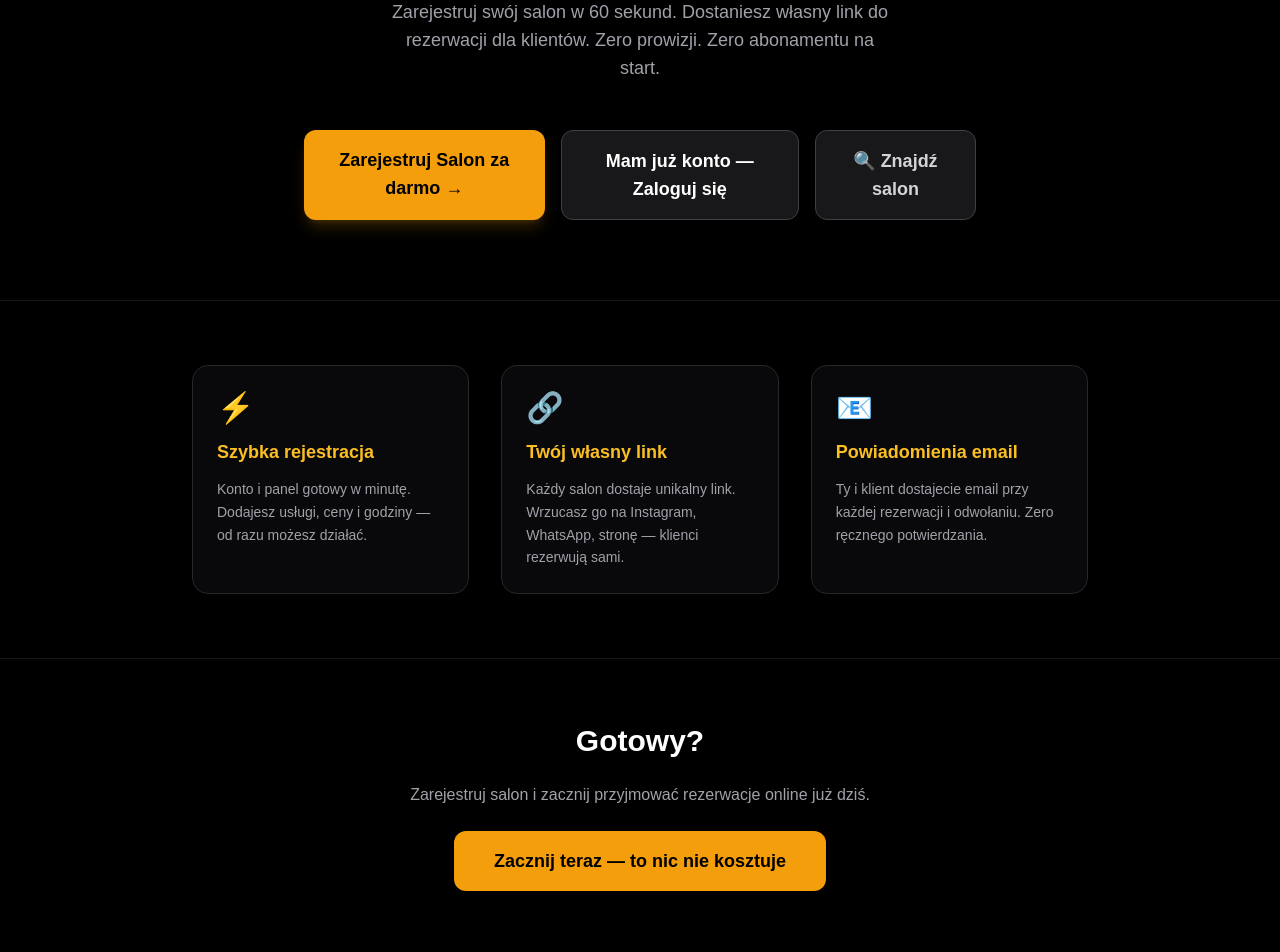
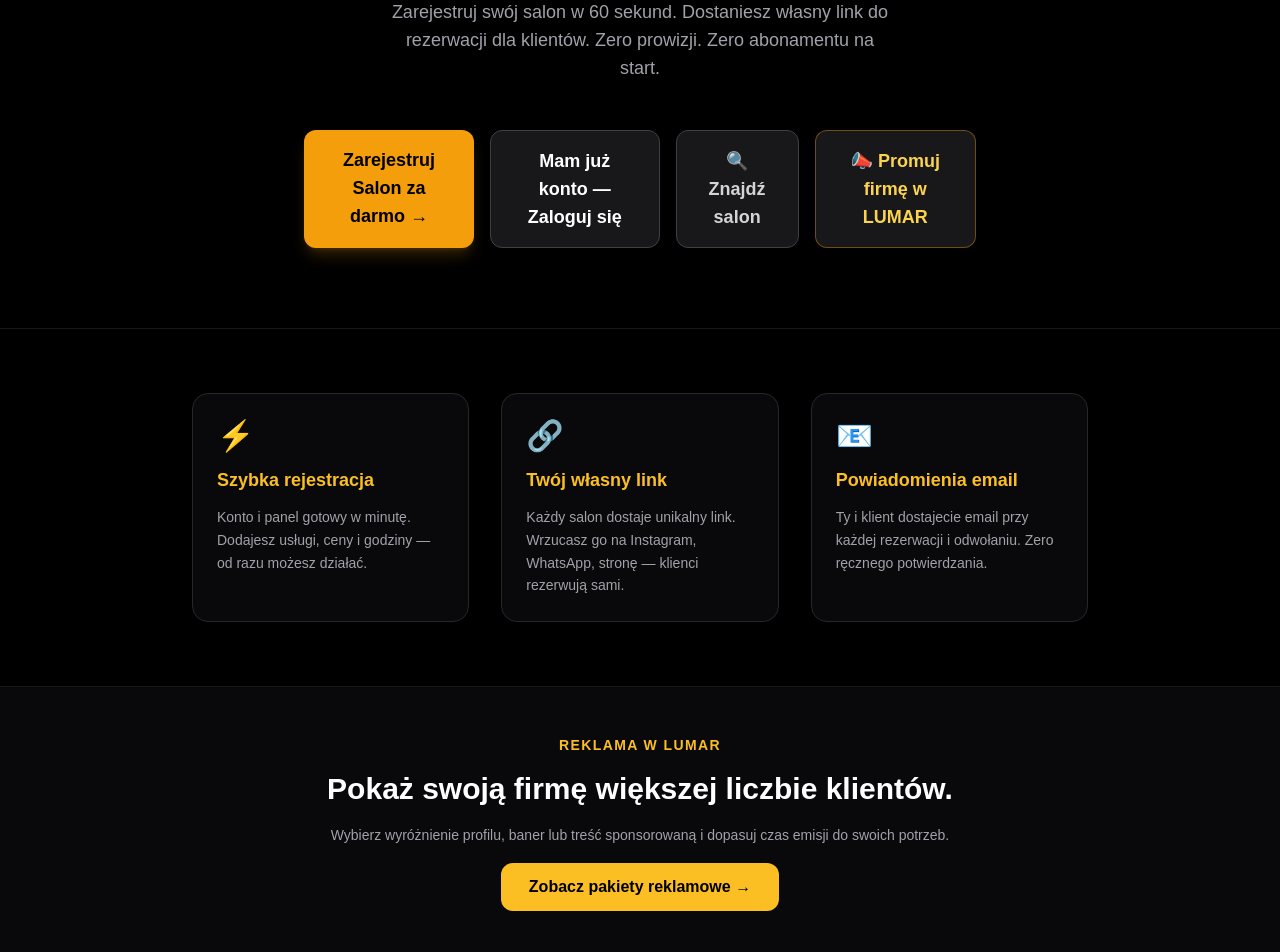
Before and after one commit to adelbertusshop/booking-app-mvp, a Next.js app: page / in a window 1280 px wide. Shown: the part 300-1252 px from the top of the page. Built offline with nearby package versions, Linux system fonts and the light colour scheme.

Commit message:
feat: link advertising packages from LUMAR home page

```diff
--- a/app/page.tsx
+++ b/app/page.tsx
@@ -42,6 +42,12 @@ export default function Home() {
             >
               🔍 Znajdź salon
             </Link>
+            <Link
+              href="/reklamy"
+              className="bg-zinc-900 hover:bg-zinc-800 border border-amber-500/40 text-amber-300 font-bold py-4 px-8 rounded-xl text-lg transition-all duration-200"
+            >
+              📣 Promuj firmę w LUMAR
+            </Link>
           </div>
         </div>
       </main>
@@ -60,6 +66,18 @@ export default function Home() {
               <p className="text-zinc-400 text-sm leading-relaxed">{f.desc}</p>
             </div>
           ))}
+        </div>
+      </section>
+
+      {/* ADVERTISING CTA */}
+      <section className="border-y border-zinc-900 bg-zinc-950 py-12 px-4 text-center">
+        <div className="mx-auto max-w-2xl space-y-4">
+          <p className="text-sm font-bold uppercase tracking-widest text-amber-400">Reklama w LUMAR</p>
+          <h2 className="text-2xl font-black sm:text-3xl">Pokaż swoją firmę większej liczbie klientów.</h2>
+          <p className="text-sm leading-6 text-zinc-400">Wybierz wyróżnienie profilu, baner lub treść sponsorowaną i dopasuj czas emisji do swoich potrzeb.</p>
+          <Link href="/reklamy" className="inline-block rounded-xl bg-amber-400 px-7 py-3 font-black text-black transition hover:bg-amber-300">
+            Zobacz pakiety reklamowe →
+          </Link>
         </div>
       </section>
 
@@ -85,6 +103,7 @@ export default function Home() {
             <a href="/polityka-prywatnosci" className="hover:text-amber-400 transition-colors">Polityka prywatności</a>
             <a href="/kontakt" className="hover:text-amber-400 transition-colors">Kontakt</a>
             <a href="/salony" className="hover:text-amber-400 transition-colors">Katalog salonów</a>
+            <a href="/reklamy" className="hover:text-amber-400 transition-colors">Reklama w LUMAR</a>
           </div>
           <p className="text-xs text-zinc-700">© 2026 LUMAR · Wojciech Jarosz · wojciechjarosz41@gmail.com</p>
         </div>
```
